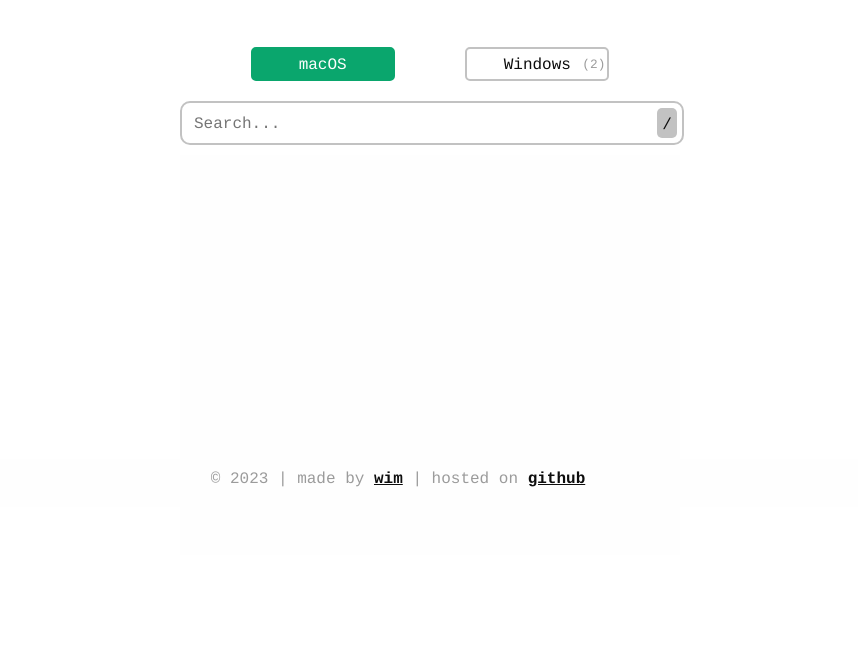
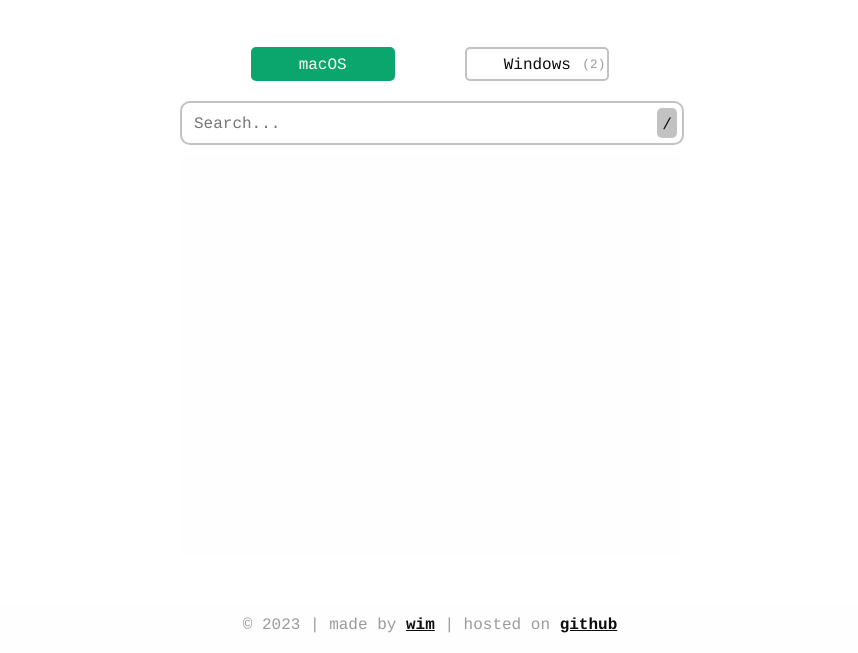
Before and after one commit to Wimmish/findkeyboardshortcuts, a plain HTML site: page index.html in a window 1280 px wide. Shown: the part 293-946 px from the top of the page, without its empty margins (210-1068 px from the left). Before the commit the page ends 898 px from the top, so only its background shows below. Drawn offline with Linux system fonts and the light colour scheme.

Commit message:
Update style.css

```diff
--- a/style.css
+++ b/style.css
@@ -74,11 +74,11 @@
 
 footer {
   background: var(--white);
-  bottom: 0;
   color: var(--grey-text);
   min-height: 40px;
+  margin: 0 auto;
   padding-top: 8px;
-  position: absolute;
+  position: relative;
   text-align: center;
   width: 95%;
 }
```
